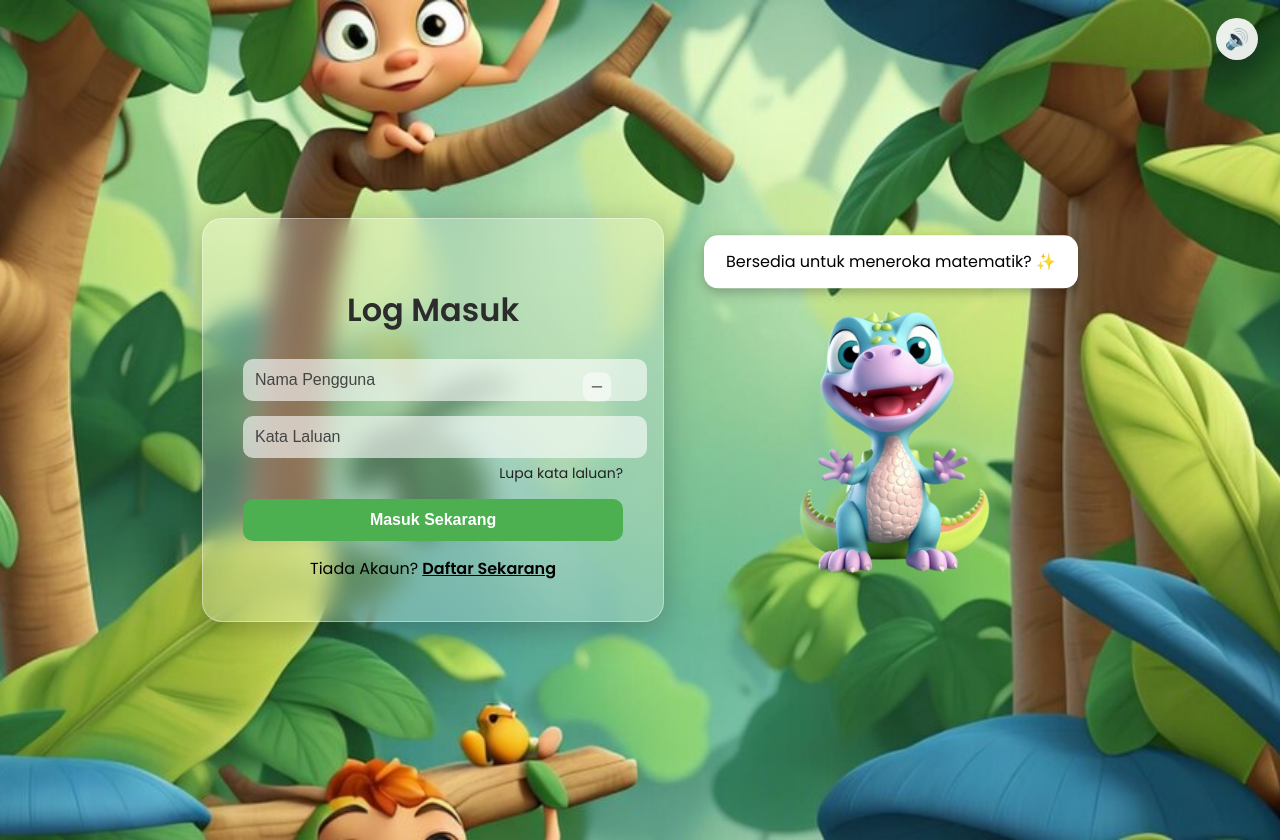
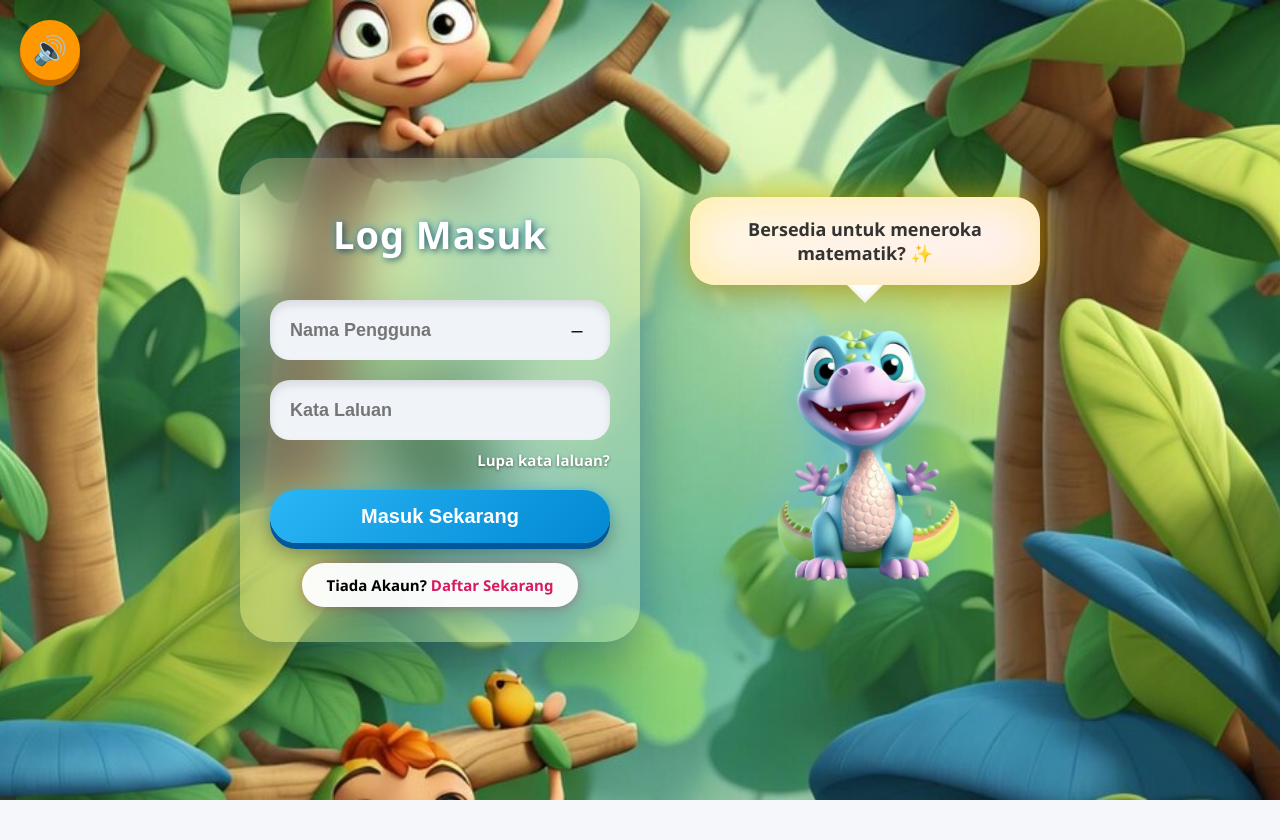
Before and after one commit to Aiieen12/mathventure-php, a PHP site: page /auth/index.php in a window 1280 px wide. After the commit the page ends 800 px from the top, so only its background shows below. Run offline with PHP 8.4, Linux system fonts and the light colour scheme.

Commit message:
update css, index.php

```diff
--- a/asset/css/login-style.css
+++ b/asset/css/login-style.css
@@ -1,170 +1,208 @@
-/* =====================
-   CONTAINER
-===================== */
+/* ============================
+   1. GLOBAL & BACKGROUND
+============================ */
+* { margin: 0; padding: 0; box-sizing: border-box; }
+body {
+    font-family: 'Fredoka One', 'Varela Round', 'Segoe UI', sans-serif;
+    background: linear-gradient(135deg, #a1c4fd, #c2e9fb);
+    overflow-x: hidden;
+}
 .container {
     display: flex;
     flex-wrap: wrap;
     min-height: 100vh;
     justify-content: center;
     align-items: center;
+    gap: 50px;
     padding: 20px;
-    gap: 40px;
     background-image: url('../images/background.jpg');
     background-size: cover;
     background-position: center;
 }
 
-/* =====================
-   LOGIN BOX (Glassmorphism)
-===================== */
-.login-box {
-    width: 380px;
-    padding: 40px;
-    border-radius: 20px;
-    background: rgba(255, 255, 255, 0.23);
-    backdrop-filter: blur(12px);
-    border: 1px solid rgba(255, 255, 255, 0.4);
-    box-shadow: 0 8px 32px rgba(0,0,0,0.25);
-    text-align: center;
-    animation: fadeIn 0.7s ease;
+/* ============================
+   2. SOUND BUTTON
+============================ */
+.mute-btn {
+    position: fixed;
+    top: 20px;
+    left: 20px;
+    width: 60px; height: 60px;
+    background: #FF9800;
+    border-radius: 50%;
+    font-size: 28px;
+    cursor: pointer;
+    display: flex; align-items: center; justify-content: center;
+    box-shadow: 0 6px 0 #b35f00, 0 10px 15px rgba(0,0,0,0.3);
+    transition: all 0.2s ease;
+    z-index: 1000;
+}
+.mute-btn:hover { transform: scale(1.1); }
+.mute-btn:active { transform: translateY(6px); box-shadow: 0 0 0 #b35f00; }
+
+/* ============================
+   3. DINO & BUBBLE (Game Style)
+============================ */
+.dino-box { text-align: center; max-width: 350px; z-index: 10; order:2; }
+
+/* Bubble Text Floating */
+.signboard {
+    position: relative;
+    background: linear-gradient(135deg, #fff7e6, #fff1f3);
+    color: #333; font-weight: 700;
+    font-size: 18px; padding: 20px 25px;
+    border-radius: 25px;
+    box-shadow: 0 8px 25px rgba(0,0,0,0.2), 0 0 25px #ffd70088, 0 0 45px #ffd70033 inset;
+    margin-bottom: 25px;
+    animation: floatBubble 3s infinite ease-in-out, neonGlowBubble 4s infinite alternate;
+    transition: transform 0.3s, box-shadow 0.3s;
+}
+.signboard:hover {
+    transform: translateY(-5px) scale(1.03);
+    box-shadow: 0 12px 35px rgba(0,0,0,0.25), 0 0 40px #ffd700aa, 0 0 45px #ffd70055 inset;
+}
+.signboard::after {
+    content: '';
+    position: absolute;
+    bottom: -18px; left: 50%;
+    transform: translateX(-50%);
+    border-width: 18px 18px 0; border-style: solid;
+    border-color: #fff7e6 transparent transparent transparent;
+}
+.signboard::before {
+    content: '';
+    position: absolute;
+    bottom: -14px; left: 50%;
+    transform: translateX(-50%);
+    border-width: 14px 14px 0; border-style: solid;
+    border-color: #fff transparent transparent transparent; z-index:1;
 }
 
-@keyframes fadeIn {
-    from { opacity: 0; transform: translateY(15px); }
-    to   { opacity: 1; transform: translateY(0); }
+/* Dino Animation */
+.dino-img {
+    width: 280px;
+    filter: drop-shadow(0 0 20px #4facfe88);
+    animation: dinoIdle 4s infinite ease-in-out, dinoGlow 3s infinite alternate;
+    transition: transform 0.3s, filter 0.3s;
+}
+.dino-img:hover {
+    transform: scale(1.05);
+    filter: drop-shadow(0 0 35px #4facfeaa);
 }
 
-.login-box h2 {
-    color: #2c2c2c;
-    font-size: 2em;
-    margin-bottom: 25px;
-    font-weight: 700;
+/* Keyframes */
+@keyframes floatBubble {
+    0%,100% { transform: translateY(0); }
+    50% { transform: translateY(-12px); }
+}
+@keyframes neonGlowBubble {
+    0% { box-shadow: 0 8px 25px rgba(0,0,0,0.2), 0 0 25px #ffd70088, 0 0 45px #ffd70033 inset; }
+    50% { box-shadow: 0 10px 30px rgba(0,0,0,0.25), 0 0 35px #ffd700aa, 0 0 50px #ffd70055 inset; }
+    100% { box-shadow: 0 8px 25px rgba(0,0,0,0.2), 0 0 25px #ffd70088, 0 0 45px #ffd70033 inset; }
+}
+@keyframes dinoIdle {
+    0%,100% { transform: scale(1) rotate(0deg); }
+    25% { transform: scale(1.02) rotate(1deg); }
+    50% { transform: scale(1.05) rotate(-2deg); }
+    75% { transform: scale(1.02) rotate(1deg); }
+}
+@keyframes dinoGlow {
+    0% { filter: drop-shadow(0 0 20px #4facfe88); }
+    100% { filter: drop-shadow(0 0 40px #4facfeaa); }
 }
 
-/* =====================
-   Input Field
-===================== */
-
-.input-wrapper {
-    position: relative;
-    width: 100%;
+/* ============================
+   4. LOGIN BOX
+============================ */
+.login-box {
+    width: 400px; padding: 50px 30px 35px 30px;
+    border-radius: 35px;
+    background: rgba(255,255,255,0.2);
+    backdrop-filter: blur(30px); -webkit-backdrop-filter: blur(30px);
+    box-shadow: 0 25px 50px rgba(0,0,0,0.25), 0 0 25px #4facfe55;
+    text-align: center; z-index: 10; order:1;
+    transition: transform 0.3s, box-shadow 0.3s;
+}
+.login-box:hover {
+    transform: translateY(-5px);
+    box-shadow: 0 30px 60px rgba(0,0,0,0.3), 0 0 35px #4facfe88;
+}
+.login-box h2 {
+    color: #fff; font-size: 38px; margin-bottom: 40px;
+    font-weight: 900;
+    text-shadow: 2px 2px 6px rgba(0,0,0,0.5), 0 0 10px #29b6f6aa;
+    letter-spacing:1px;
 }
 
+/* ============================
+   5. INPUT, BUTTON & BADGE
+============================ */
+.input-wrapper { position: relative; width: 100%; margin-bottom:20px; }
+.login-box input {
+    width: 100%; height: 60px; padding: 0 110px 0 20px; border-radius: 20px;
+    border: none; font-size:18px; font-weight:bold; background:#f0f4f8;
+    box-shadow: inset 0 5px 8px rgba(0,0,0,0.1);
+    transition: box-shadow 0.3s, background 0.3s;
+}
+.login-box input:focus {
+    outline:none; background:#fff;
+    box-shadow:0 0 0 4px #4facfe, 0 0 15px #4facfe88;
+}
 .user-level {
-    position: absolute;
-    right: 12px;
-    top: 50%;
-    transform: translateY(-50%);
-    font-size: 14px;
-    background: rgba(255,255,255,0.5);
-    padding: 4px 8px;
-    border-radius: 8px;
-    color: #333;
-    pointer-events: none;
+    position:absolute; right:15px; top:50%; transform:translateY(-50%);
+    font-size:12px; font-weight:800; padding:5px 12px; border-radius:20px;
+    z-index:5; pointer-events:none;
+}
+.user-level.guru{background:#FFD54F;color:#6d4c41;}
+.user-level.pelajar{background:#69F0AE;color:#1b5e20;}
+.user-level.notfound{background:#ff5252;color:#fff;}
+
+.login-box button {
+    width:100%; padding:15px; border:none; border-radius:50px;
+    font-size:20px;font-weight:900;cursor:pointer;
+    background: linear-gradient(135deg,#29b6f6,#0288d1);
+    color:white;
+    box-shadow: 0 6px 0 #01579b, 0 12px 20px rgba(0,0,0,0.3), 0 0 10px #29b6f688;
+    transition: all 0.2s, box-shadow 0.3s;
+}
+.login-box button:hover {
+    filter:brightness(1.15);
+    transform:translateY(-2px) scale(1.02);
+    box-shadow:0 8px 0 #01579b, 0 14px 25px rgba(0,0,0,0.35), 0 0 20px #29b6f6aa, 0 0 30px #29b6f6ff inset;
+}
+.login-box button:active {
+    transform: translateY(6px);
+    box-shadow:0 0 0 #01579b;
 }
 
-.login-box input,
-.login-box button {
-    width: 100%;
-    padding: 12px;
-    margin-bottom: 15px;
-    border-radius: 10px;
-    border: none;
-    font-size: 16px;
-    background: rgba(255,255,255,0.6);
+/* ============================
+   6. LINKS
+============================ */
+.forgot-link { display:block;text-align:right;margin:10px 0 20px;font-size:15px;color:#fff;font-weight:bold;text-decoration:none;text-shadow:0 1px 3px rgba(0,0,0,0.5);transition:all 0.2s;}
+.forgot-link:hover { color:#ffeb3b;text-decoration:underline; }
+
+.register-link {
+    margin-top:20px; display:inline-block;
+    background:rgba(255,255,255,0.95); padding:12px 25px; border-radius:25px;
+    font-size:15px; font-weight:700;
+    box-shadow:0 8px 25px rgba(0,0,0,0.15),0 0 10px #d81b6055;
+    transition:all 0.3s,box-shadow 0.3s;
 }
+.register-link:hover {
+    transform:translateY(-3px) scale(1.03);
+    box-shadow:0 10px 35px rgba(0,0,0,0.2),0 0 25px #d81b60aa,0 0 15px #d81b60ff inset;
+}
+.register-link a { color:#d81b60; font-weight:900; text-decoration:none; }
+.register-link a:hover { text-decoration:underline; }
 
-.login-box input::placeholder {
-    color: #444;
+/* ============================
+   7. RESPONSIVE
+============================ */
+@media(max-width:900px){
+    .container { flex-direction:column; gap:25px; padding-top:80px; }
+    .dino-box { order:1; }
+    .login-box { order:2; width:100%; max-width:380px; padding:40px 20px 30px 20px; }
+    .signboard { font-size:16px; padding:15px; }
+    .dino-img { width:200px; }
+    .register-link { margin-top:15px; }
 }
-
-.login-box button {
-    background: #4CAF50;
-    color: #fff;
-    font-weight: bold;
-    transition: 0.3s;
-}
-
-.login-box button:hover {
-    background: #3d9142;
-}
-
-/* =====================
-   TEXT LINKS
-===================== */
-
-.forgot-link {
-    text-align: right;
-    display: block;
-    margin-top: -10px;
-    margin-bottom: 15px;
-    color: #222;
-    text-decoration: none;
-    font-size: 14px;
-}
-
-.register-link a {
-    color: #000;
-    font-weight: bold;
-}
-
-/* =====================
-   DINO + SIGNBOARD
-===================== */
-
-.dino-box {
-    text-align: center;
-}
-
-.dino-img {
-    width: 300px;
-    animation: dinoBounce 3s infinite ease-in-out;
-}
-
-@keyframes dinoBounce {
-    0%,100% { transform: translateY(0); }
-    50% { transform: translateY(-16px); }
-}
-
-.signboard {
-    margin-bottom: 5px;
-    padding: 14px 22px;
-    background: #fff;
-    border-radius: 14px;
-    box-shadow: 0 4px 12px rgba(0,0,0,0.25);
-    animation: bubbleFloat 3s infinite ease-in-out;
-}
-
-@keyframes bubbleFloat {
-    0%,100% { transform: translateY(0); }
-    50% { transform: translateY(-8px); }
-}
-
-/* =====================
-   RESPONSIVE DESIGN
-===================== */
-
-@media(max-width: 900px) {
-    .container {
-        flex-direction: column;
-        padding-top: 60px;
-    }
-    .login-box {
-        width: 90%;
-    }
-    .dino-img {
-        width: 240px;
-    }
-}
-
-@media(max-width: 500px) {
-    .login-box {
-        padding: 25px;
-    }
-    .login-box h2 {
-        font-size: 1.6em;
-    }
-    .dino-img {
-        width: 180px;
-    }
-}
--- a/auth/index.php
+++ b/auth/index.php
@@ -9,7 +9,8 @@
     <meta name="viewport" content="width=device-width, initial-scale=1.0">
 
     <link rel="stylesheet" href="../asset/css/auth-base.css">
-    <link rel="stylesheet" href="../asset/css/login-style.css">
+    <link rel="stylesheet" href="../asset/css/login-style.css?v=12345">
+
 
 </head>
 <body>
@@ -93,18 +94,33 @@
 const userLevel = document.getElementById("userLevel");
 
 usernameInput.addEventListener("keyup", async () => {
-    let username = usernameInput.value;
+    let username = usernameInput.value.trim();
 
     if (username.length < 3) {
         userLevel.textContent = "—";
+        userLevel.className = "user-level";
         return;
     }
 
+    userLevel.textContent = "⌛";
+    userLevel.className = "user-level loading";
+
     let res = await fetch("check_user.php?u=" + username);
-    let data = await res.text();
+    let data = await res.json();
 
-    userLevel.textContent = data;
+    userLevel.textContent = data.label;
+
+    if (data.status === "notfound") {
+        userLevel.className = "user-level notfound";
+    } else if (data.level === "guru") {
+        userLevel.className = "user-level guru";
+    } else if (data.level === "pelajar") {
+        userLevel.className = "user-level pelajar";
+    } else {
+        userLevel.className = "user-level";
+    }
 });
+
 </script>
 
 </body>
```
Also changed, not shown: auth/check_user.php (+26 -8 lines).
